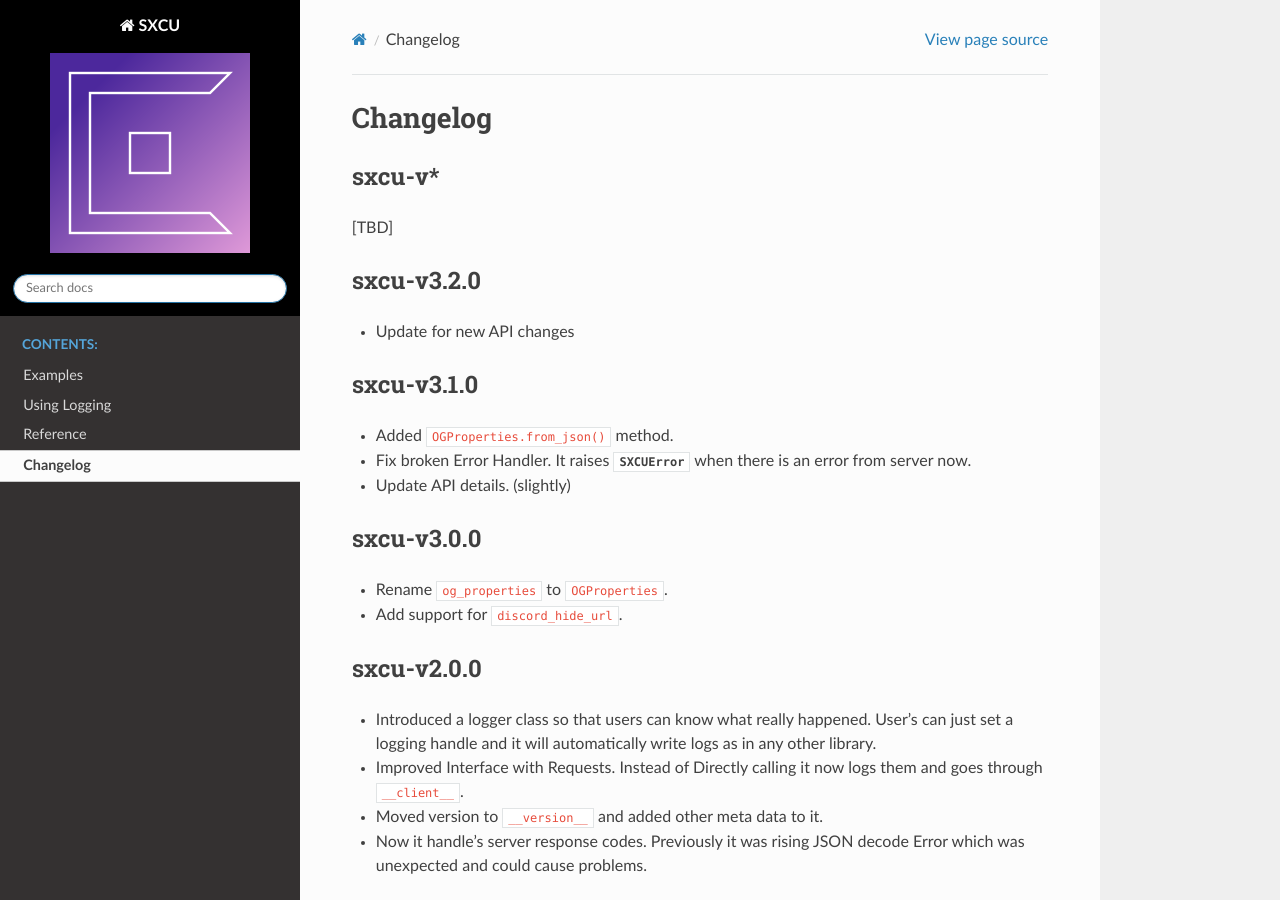
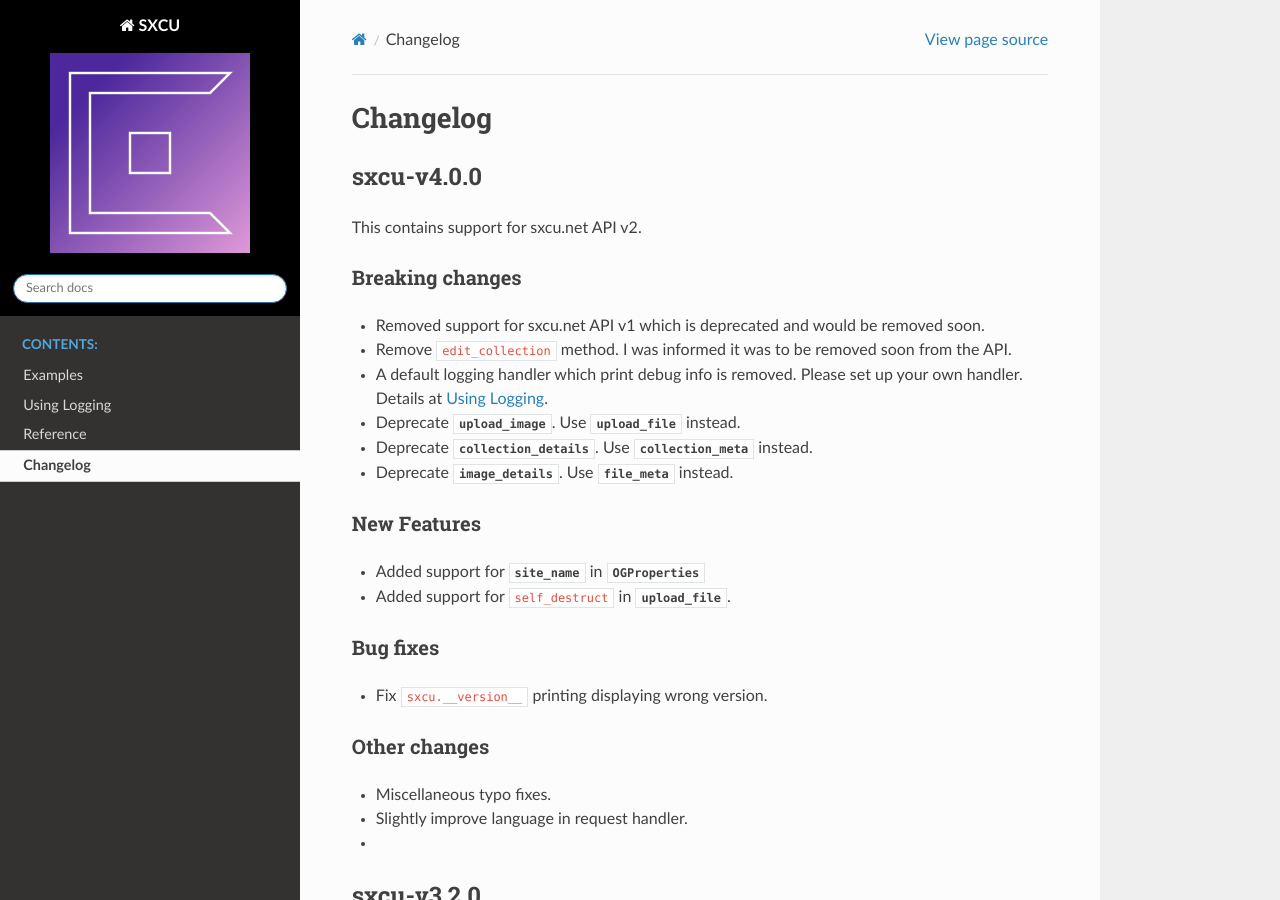
Before and after one commit to naveen521kk/sxcu, a Sphinx documentation site: the page built from docs/source/changelog.rst, in a window 1280 px wide and 900 px high. Built offline with Sphinx 7.4.7 and the Read the Docs theme 2.0.0, drawn with Linux system fonts in a browser that asks for light colours.

Commit message:
Bump version to v4.0.0

```diff
--- a/docs/source/changelog.rst
+++ b/docs/source/changelog.rst
@@ -6,10 +6,45 @@
 Changelog
 *********
 
-sxcu-v*
-=======
+sxcu-v4.0.0
+===========
 
-[TBD]
+This contains support for sxcu.net API v2.
+
+Breaking changes
+----------------
+
+* Removed support for sxcu.net API v1 which is deprecated and would
+  be removed soon.
+* Remove ``edit_collection`` method. I was informed it was to be removed
+  soon from the API.
+* A default logging handler which print debug info is removed.
+  Please set up your own handler. Details at :ref:`Using Logging`.
+* Deprecate :attr:`~.SXCU.upload_image`. Use :attr:`~.SXCU.upload_file`
+  instead.
+* Deprecate :attr:`~.SXCU.collection_details`. Use :attr:`~.SXCU.collection_meta`
+  instead.
+* Deprecate :attr:`~.SXCU.image_details`. Use :attr:`~.SXCU.file_meta`
+  instead.
+
+New Features
+------------
+
+* Added support for :attr:`~.OGProperties.site_name` in :class:`~.OGProperties`
+* Added support for ``self_destruct`` in :attr:`~.SXCU.upload_file`.
+
+Bug fixes
+---------
+
+* Fix ``sxcu.__version__`` printing displaying wrong version.
+
+
+Other changes
+-------------
+
+* Miscellaneous typo fixes.
+* Slightly improve language in request handler.
+*
 
 sxcu-v3.2.0
 ===========
--- a/pyproject.toml
+++ b/pyproject.toml
@@ -1,6 +1,6 @@
 [tool.poetry]
 name = "sxcu"
-version = "3.2.0"
+version = "4.0.0"
 description = "Python API wrapper for sxcu.net"
 authors = [
     "Naveen M K <naveen521kk@gmail.com>"
--- a/sxcu/__version__.py
+++ b/sxcu/__version__.py
@@ -18,7 +18,7 @@ __all__ = [
 __title__ = "sxcu"
 __description__ = "Python API wrapper for sxcu.net"
 __url__ = "https://sxcu.readthedocs.io"
-__version__ = "3.2.0"
+__version__ = "4.0.0"
 __author__ = "Naveen M K"
 __license__ = "Apache 2.0"
 __copyright__ = "Copyright 2021, Naveen M K"
```
